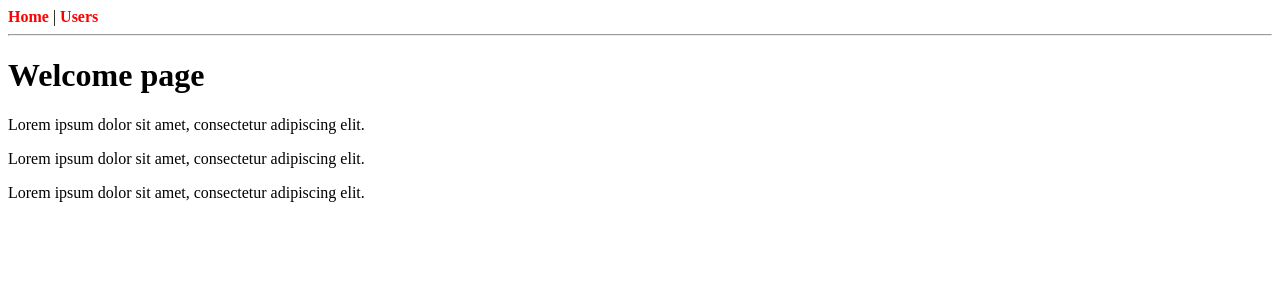
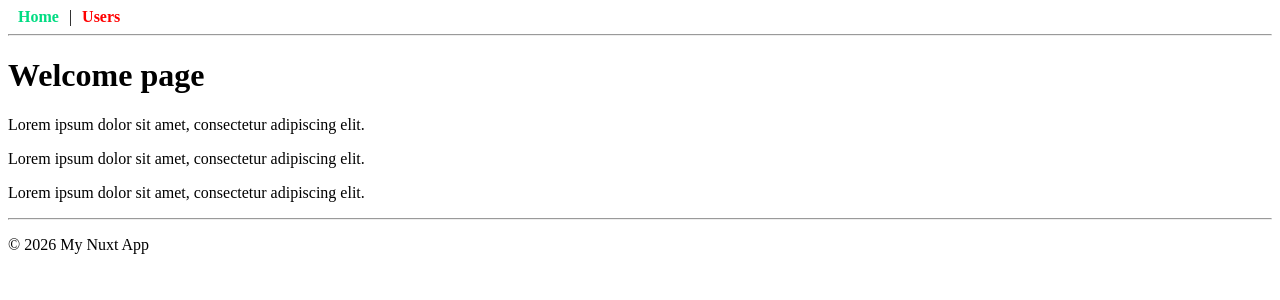
Before and after one commit to argenisosorio/hello-world-nuxt, a Nuxt app: page / in a window 1280 px wide. Shown: the top 300 px of the page. Built offline with nearby package versions, Linux system fonts and the light colour scheme.

Commit message:
Added 2 more reusable components

```diff
--- a/app/app.vue
+++ b/app/app.vue
@@ -1,12 +1,8 @@
 <template>
   <div>
-    <nav>
-      <NuxtLink to="/">Home</NuxtLink> |
-      <NuxtLink to="/users">Users</NuxtLink>
-    </nav>
-    <hr />
-
+    <Navbar />
     <NuxtPage />
+    <Footer />
   </div>
 </template>
 
--- /dev/null
+++ b/app/components/Footer.vue
@@ -0,0 +1,11 @@
+<template>
+  <div>
+    <hr />
+    <footer>
+      <p>© 2026 My Nuxt App</p>
+    </footer>
+  </div>
+</template>
+
+<style scoped>
+</style>
--- /dev/null
+++ b/app/components/Navbar.vue
@@ -0,0 +1,24 @@
+<template>
+  <header>
+    <nav class="main-nav">
+      <NuxtLink to="/">Home</NuxtLink>
+      <span class="divider">|</span>
+      <NuxtLink to="/users">Users</NuxtLink>
+    </nav>
+    <hr />
+  </header>
+</template>
+
+<style scoped>
+/* Usamos a y .router-link-active que Nuxt aplica automáticamente */
+a {
+  color: red;
+  text-decoration: none;
+  font-weight: bold;
+  padding: 5px 10px;
+}
+
+.router-link-active {
+  color: #00dc82; /* Color verde Nuxt cuando la ruta está activa */
+}
+</style>
```
